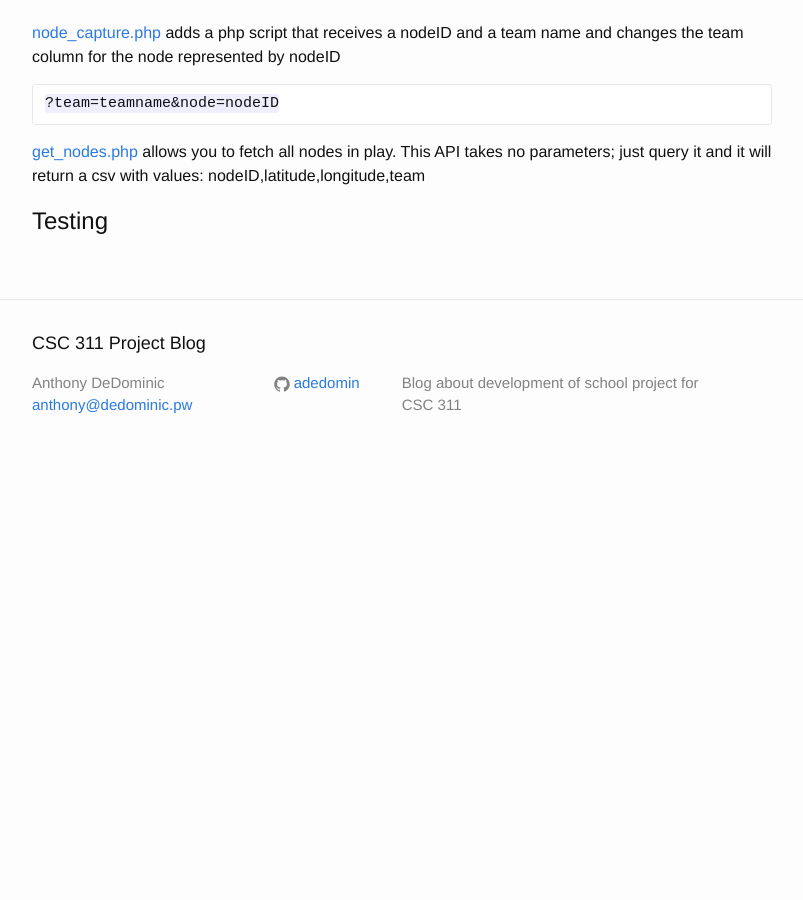
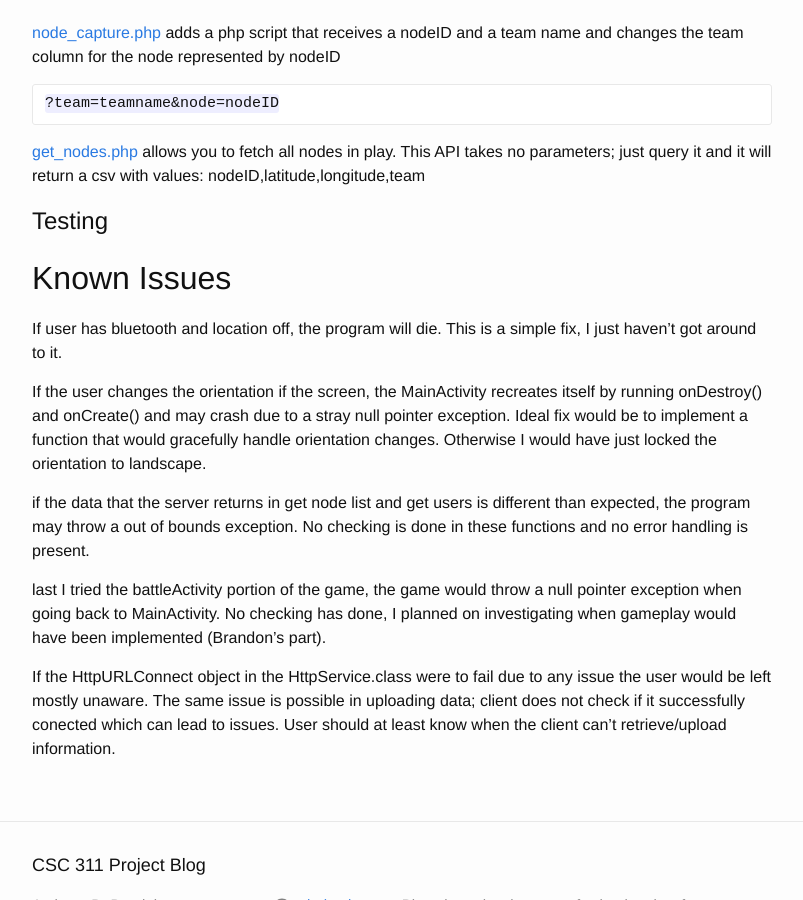
Before and after one commit to adedomin/CSC311-game-design, a Jekyll site: the page built from _posts/2015-04-28-Current Game Status, Testing Done, Known Issues.md, in a window 1280 px wide and 900 px high, scrolled down 1730 px. Shown: the whole window, without its empty margins (238-1041 px from the left). Built offline with Jekyll 4.4.1, drawn with Linux system fonts in a browser that asks for light colours; before the commit the page ends 2207 px from its top, so only the background shows below that.

Commit message:
update post

```diff
--- a/_posts/2015-04-28-Current Game Status, Testing Done, Known Issues.md
+++ b/_posts/2015-04-28-Current Game Status, Testing Done, Known Issues.md
@@ -86,3 +86,24 @@ just query it and it will return a csv with values:
 
 Testing
 ========
+
+Known Issues
+-------------
+
+If user has bluetooth and location off, the program will die.
+This is a simple fix, I just haven't got around to it.
+
+If the user changes the orientation if the screen, the MainActivity recreates itself by running onDestroy() and onCreate() and may crash due to a stray null pointer exception.
+Ideal fix would be to implement a function that would gracefully handle orientation changes.
+Otherwise I would have just locked the orientation to landscape.
+
+if the data that the server returns in get node list and get users is different than expected, the program may throw a out of bounds exception.
+No checking is done in these functions and no error handling is present.
+
+last I tried the battleActivity portion of the game, the game would throw a null pointer exception when going back to MainActivity.
+No checking has done, I planned on investigating when gameplay would have been implemented (Brandon's part).
+
+If the HttpURLConnect object in the HttpService.class were to fail due to any issue the user would be left mostly unaware.
+The same issue is possible in uploading data;
+client does not check if it successfully conected which can lead to issues.
+User should at least know when the client can't retrieve/upload information.
```
